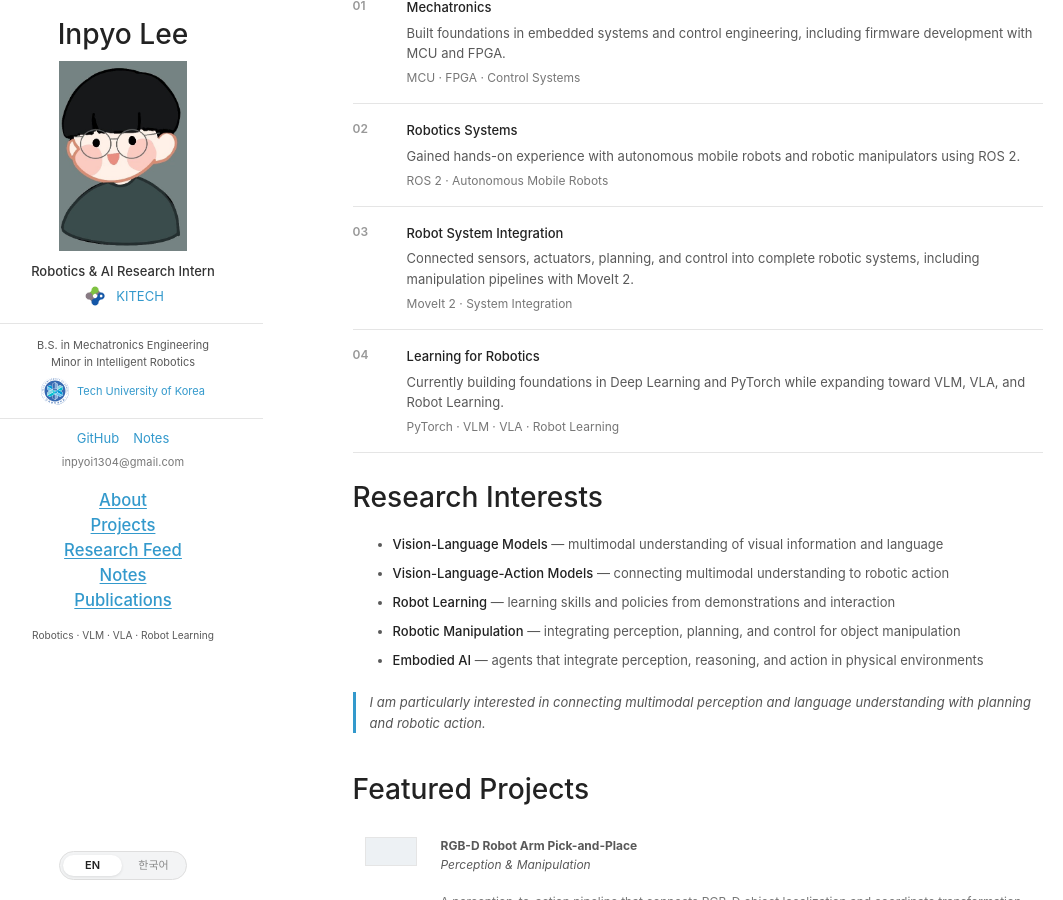
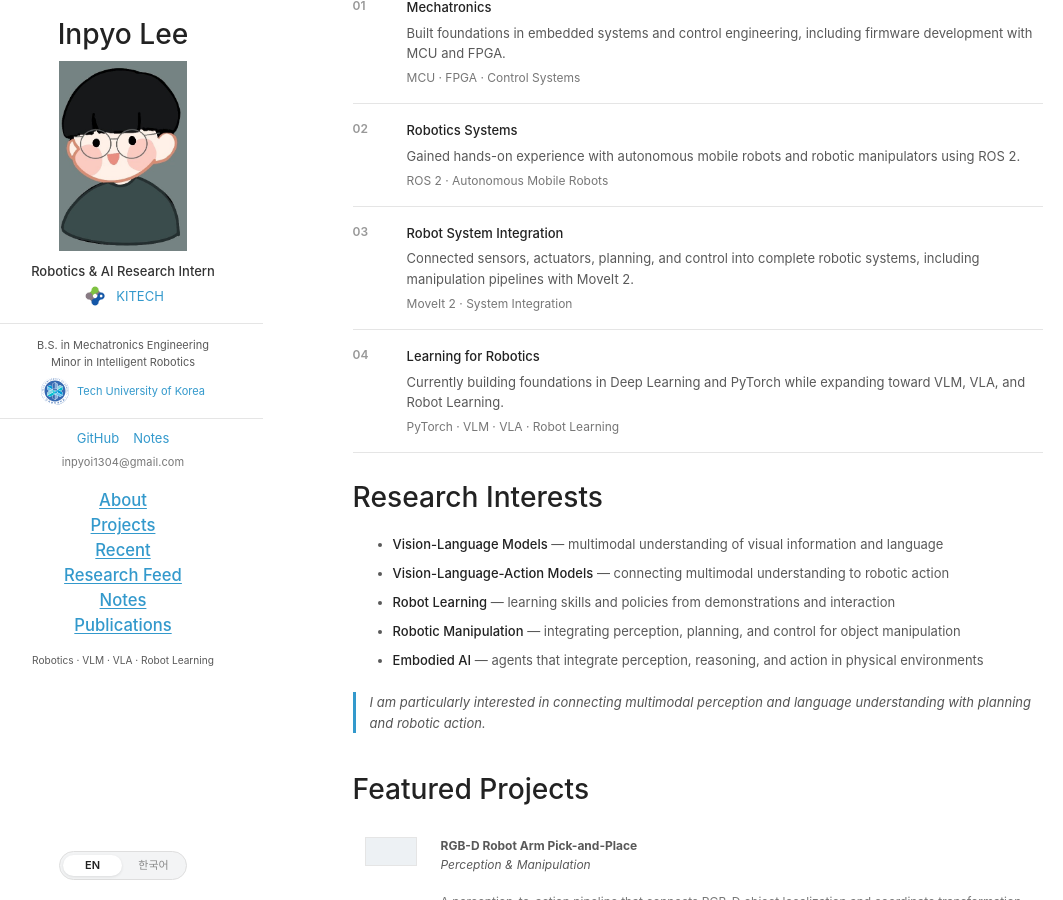
Before and after one commit to nayana224/nayana224.github.io, a Jekyll site: the page index.html, which Jekyll copies as it is, in a window 1280 px wide and 900 px high, scrolled down 315 px. Shown: the whole window, without its empty margins (117-1180 px from the left). Built offline with Jekyll 4.4.1, drawn with Linux system fonts in a browser that asks for light colours.

Commit message:
fix: restore Recent and keep Research Feed in sidebar

```diff
--- a/index.html
+++ b/index.html
@@ -41,7 +41,8 @@
         <nav>
           <h2><a href="#about" data-en="About" data-ko="소개">About</a></h2>
           <h2><a href="#projects" data-en="Projects" data-ko="프로젝트">Projects</a></h2>
-          <h2><a href="/research-feed/?v=20260919-2" data-en="Research Feed" data-ko="리서치 피드">Research Feed</a></h2>
+          <h2><a href="#recent" data-en="Recent" data-ko="최근 활동">Recent</a></h2>
+          <h2><a href="/research-feed/?v=20260919-3" data-en="Research Feed" data-ko="리서치 피드">Research Feed</a></h2>
           <h2><a href="/notes/?v=20260919-9" data-en="Notes" data-ko="노트">Notes</a></h2>
           <h2><a href="./publications.html" data-en="Publications" data-ko="논문">Publications</a></h2>
         </nav>
```
